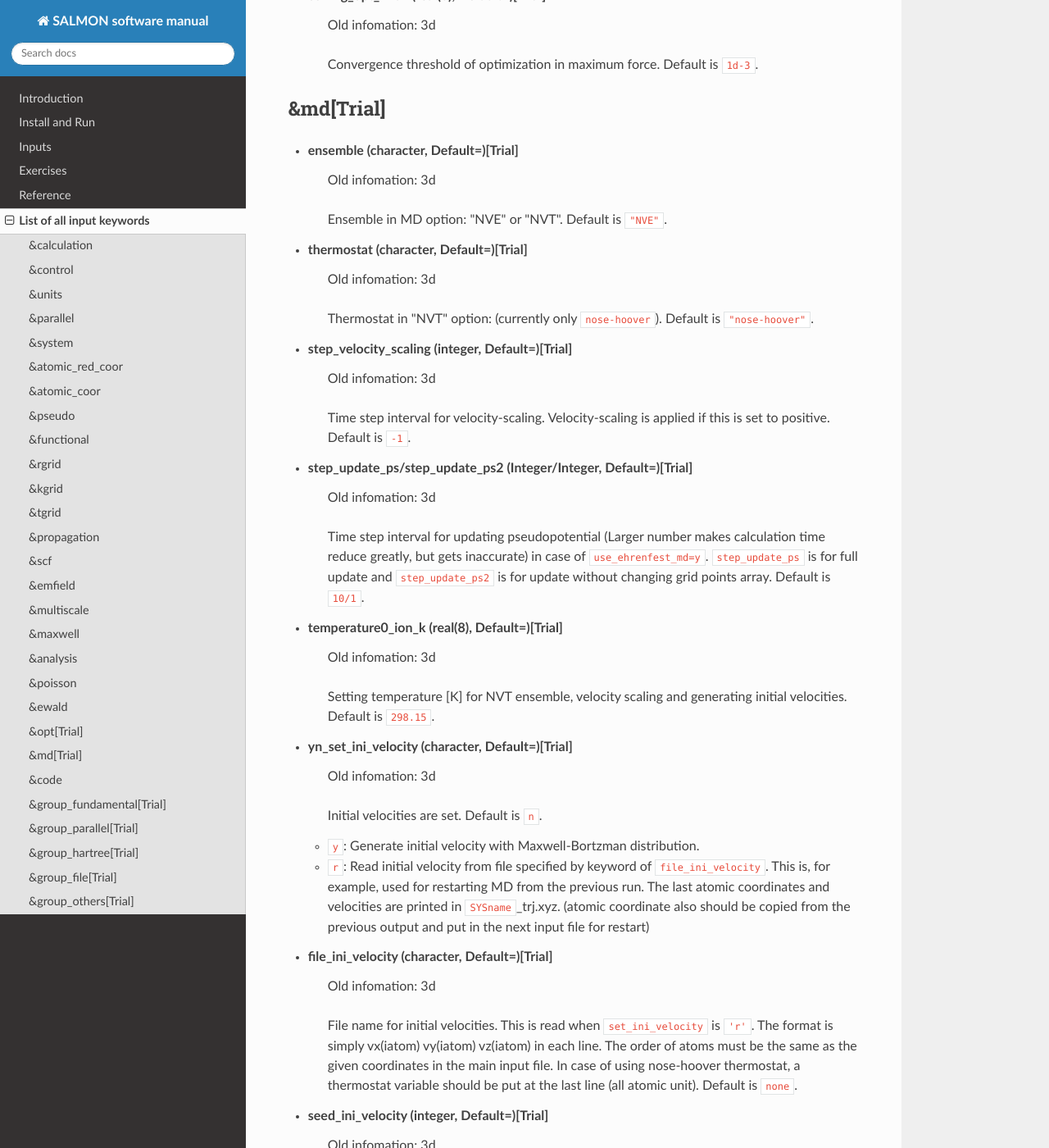
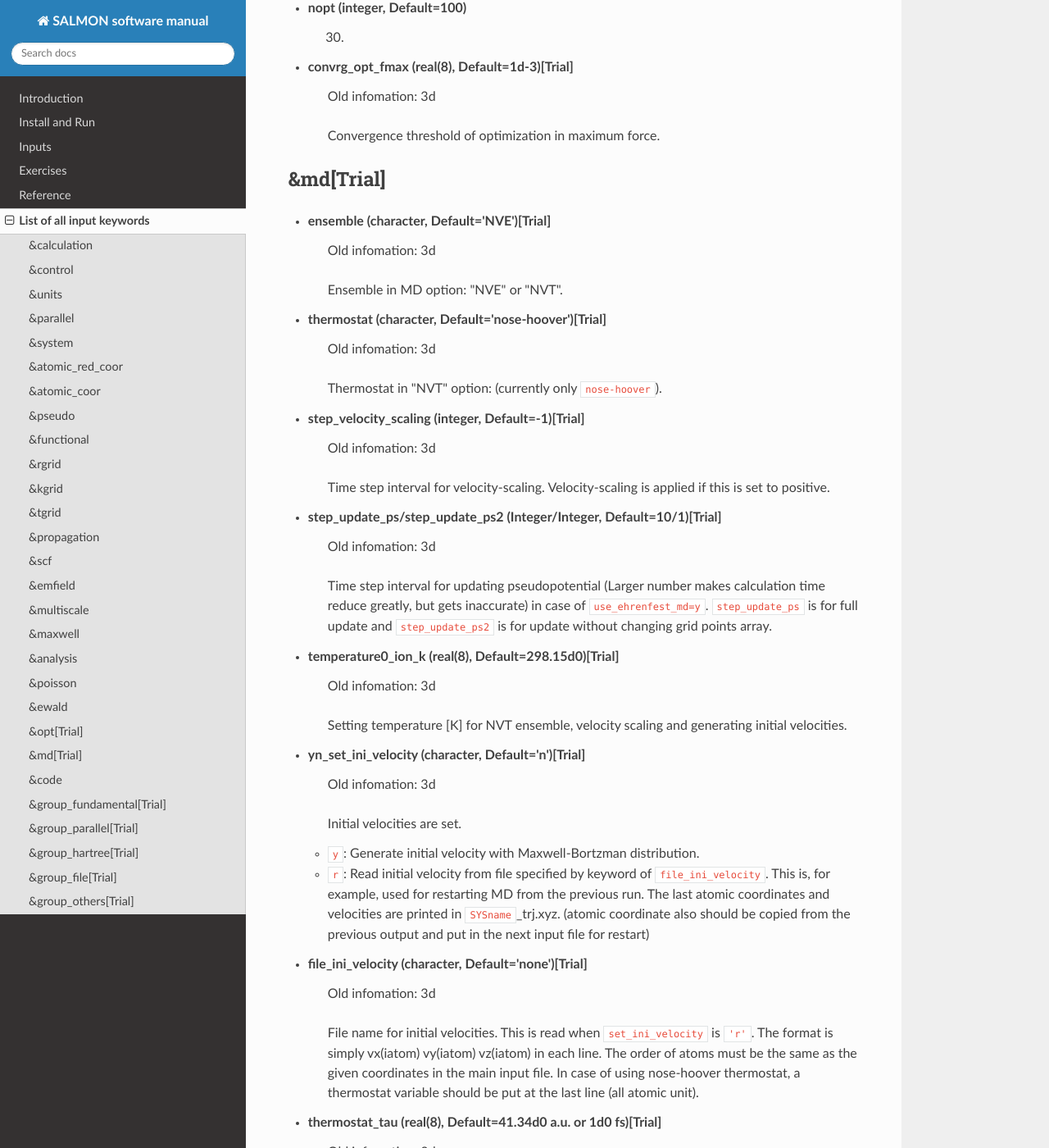
Before and after one commit to SALMON-TDDFT/SALMON-DOCS, a Sphinx documentation site: the page built from source/input_keyword_list.rst, in a window 1280 px wide and 1400 px high, scrolled down 21570 px. Shown: the whole window at 82% size. Built offline with Sphinx 7.4.7 and the Read the Docs theme 2.0.0, drawn with Linux system fonts in a browser that asks for light colours; formulas are drawn with MathJax 3; some of the changed text lies outside the part shown.

Commit message:
Update input_keyword_list.rst

```diff
--- a/source/input_keyword_list.rst
+++ b/source/input_keyword_list.rst
@@ -732,205 +732,188 @@
 - **out_dos_width** (real(8), Default=0.1d0 eV)
    Smearing width used in the density of state spectra..
 
-- **out_dos_function** (character, Default=)
+- **out_dos_function** (character, Default='gaussian')
    Choise of smearing method for the density of state spectra..
    ``gaussian`` and ``lorentzian`` function are available.
-   Default is ``gaussian``.
 
-- **yn_out_pdos** (character, Default=)
+- **yn_out_pdos** (character, Default='n')
    | Old infomation: 0d
    If ``'y'``, projected density of state is output.
-   Default is ``'n'``.
 
-- **yn_out_dns** (character, Default=)
+- **yn_out_dns** (character, Default='n')
    If ``'y'``, the spatial electron density distribution at the ground state is output.
-   Default is ``'n'``.
 
-- **yn_out_dns_rt/out_dns_rt_step** (Character/Integer, Default=)
+- **yn_out_dns_rt/out_dns_rt_step** (Character/Integer, Default='n')
    If ``'y'``,  the spatiotemporal electron density distribution during real-time time-propagation is output
    every ``outdns_rt_step`` time steps.
-   Default is ``'n'``.
 
-- **yn_out_dns_trans/out_dns_trans_energy** (Character/Real(8), Default=)[Trial]
+- **yn_out_dns_trans/out_dns_trans_energy** (Character/Real(8), Default='n'/1.55d0eV)[Trial]
    | Old infomation: 3d
    If ``'y'``, transition in different density from the ground state at specified field frequency omega(given by ``out_dns_trans_energy``) is calculated by drho(r,omega)=FT(rho(r,t)-rho_gs(r))/T.
-   Default is ``'n'/1.55eV``.
 
-- **yn_out_elf** (character, Default=)
+- **yn_out_elf** (character, Default='n')
    | Old infomation: 0d
    If ``'y'``, electron localization function is output.
-   Default is ``'n'``.
 
-- **yn_out_elf_rt/out_elf_rt_step** (Character/Integer,Default=)
+- **yn_out_elf_rt/out_elf_rt_step** (Character/Integer,Default='n'/50)
    | Old infomation: 0d
    If ``'y'``, electron localization function
    during real-time time-propagation is output
    every ``out_elf_rt_step`` time steps.
-   Default is ``'n'``.
 
-- **yn_out_estatic_rt/out_estatic_rt_step** (Character/Integer, Default=)
+- **yn_out_estatic_rt/out_estatic_rt_step** (Character/Integer, Default='n'/50)
    | Old infomation: 0d
    If ``'y'``, static electric field
    during real-time time-propagation is output
    every ``out_estatic_rt_step`` time steps.
-   Default is ``'n'``.
 
-- **yn_out_rvf_rt/out_rvf_rt_step** (Character/Integer, Default=)[Trial]
+- **yn_out_rvf_rt/out_rvf_rt_step** (Character/Integer, Default='n'/10)[Trial]
    | Old infomation: 3d
    If ``'y'``, coordinates[A], velocities[au], forces[au] on atoms
    during real-time time-propagation are printed in ``SYSname``\_trj.xyz
    every ``out_rvf_rt_step`` time steps.
    If ``use_ehrenfest_md='y'``,
    the printing option is automatically turned on.
-   Defaults are ``'n'/10``.
 
-- **yn_out_tm** (character, Default=)[Trial]
+- **yn_out_tm** (character, Default='n')[Trial]
    | Old infomation: 3d
    If ``'y'``, transition moments between occupied and virtual orbitals are printed into ``SYSname``\_tm.data after the ground state calculation.
-   Defaults are ``'n'``.
 
-- **out_projection_step** (integer, Default=)
+- **out_projection_step** (integer, Default=100)
    | Old infomation: 3d
    Interval time step of projection analysis
    if ``projection_option`` is not ``'no'``.
-   Default is ``100``.
 
-- **format_voxel_data** (character, Default=)
+- **out_ms_step** (integer, Default=100)
+   xxx.
+
+- **format_voxel_data** (character, Default='cube')
    File format for three-dimensional volumetric data.
    ``'avs'``, ``'cube'``, and ``'vtk'`` can be chosen.
-   Default is ``'cube'``.
 
-- **nsplit_voxel_data** (integer, Default=)
+- **nsplit_voxel_data** (integer, Default=1)
    | Old infomation: 0d
    Number of separated files for three dimensional data.
    Effective only when ``format3d`` is ``'avs'``.
    ``numfiles_out_3d`` must be less than or equal to number of processes.
-   Default is ``1``.
 
-- **timer_process** (character, Default=)[Trial]
+- **timer_process** (character, Default='n')[Trial]
    | Old infomation: 0d
    Basically, elapsed times are written in the output file.
    But if ``timer_process`` is ``'y'``,
    files of elapsed times for every process are also generated.
    This variable is effective only for the real-time caululation.
-   Default is ``'n'``.
 
 
 &poisson
 --------
 
-- **layout_multipole** (character, Default=)
+- **layout_multipole** (character, Default=3)
    | Old infomation: 0d
-   A variable to determine how to put multipoles in the Hartree potential calculation. Default is ``3``.
+   A variable to determine how to put multipoles in the Hartree potential calculation.
 
   - ``1``: A single pole is put at the center.
   - ``2``: Multipoles are put at the center of atoms.
   - ``3``: Multipoles are put at the center of mass of electrons in prepared cuboids.
 
-- **num_multipole_xyz(3)** (integer, Default=)
+- **num_multipole_xyz(3)** (integer, Default=0)
    | Old infomation: 0d
-   Number of multipoles when ``meo`` is ``3``. Default is ``0,0,0``. When default is set, number of multipoles is calculated automatically.
+   Number of multipoles when ``meo`` is ``3``. When default is set, number of multipoles is calculated automatically.
+
+- **threshold_cg** (real(8), Default=1d-15 a.u.)
+   xxx.
 
 
 &ewald
 ------
 
-- **newald** (integer, Default=)
+- **newald** (integer, Default=4)
    | Old infomation: 3d
    Parameter for Ewald method.
    Short-range part of Ewald sum is calculated within ``newald`` th
    nearlist neighbor cells.
-   Default is ``4``.
 
-- **aewald** (real(8), Default=)
+- **aewald** (real(8), Default=0.5d0)
    | Old infomation: 3d
    Square of range separation parameter for Ewald method in atomic unit.
-   Default is ``0.5``.
-
 
 
 &opt[Trial]
 -------------
 
-- **nopt** (integer, Default=)
-   xxx
+- **nopt** (integer, Default=100)
+   xxx.
 
-- **convrg_opt_fmax** (real(8), Default=)[Trial]
+- **convrg_opt_fmax** (real(8), Default=1d-3)[Trial]
    | Old infomation: 3d
    Convergence threshold of optimization in maximum force.
-   Default is ``1d-3``.
 
 
 &md[Trial]
 -----------
-- **ensemble** (character, Default=)[Trial]
+- **ensemble** (character, Default='NVE')[Trial]
    | Old infomation: 3d
    Ensemble in MD option: "NVE" or "NVT".
-   Default is ``"NVE"``.
 
-- **thermostat** (character, Default=)[Trial]
+- **thermostat** (character, Default='nose-hoover')[Trial]
    | Old infomation: 3d
    Thermostat in "NVT" option: (currently only ``nose-hoover``).
-   Default is ``"nose-hoover"``.
 
-- **step_velocity_scaling** (integer, Default=)[Trial]
+- **step_velocity_scaling** (integer, Default=-1)[Trial]
    | Old infomation: 3d
    Time step interval for velocity-scaling. Velocity-scaling is applied if this is set to positive.
-   Default is ``-1``.
 
-- **step_update_ps/step_update_ps2** (Integer/Integer, Default=)[Trial]
+- **step_update_ps/step_update_ps2** (Integer/Integer, Default=10/1)[Trial]
    | Old infomation: 3d
    Time step interval for updating pseudopotential (Larger number makes calculation time reduce greatly, but gets inaccurate) in case of ``use_ehrenfest_md=y``. ``step_update_ps`` is for full update and ``step_update_ps2`` is for update without changing grid points array.
-   Default is ``10/1``.
 
-- **temperature0_ion_k** (real(8), Default=)[Trial]
+- **temperature0_ion_k** (real(8), Default=298.15d0)[Trial]
    | Old infomation: 3d
    Setting temperature [K] for NVT ensemble, velocity scaling and generating initial velocities.
-   Default is ``298.15``.
 
-- **yn_set_ini_velocity** (character, Default=)[Trial]
+- **yn_set_ini_velocity** (character, Default='n')[Trial]
    | Old infomation: 3d
    Initial velocities are set.
-   Default is ``n``.
 
   - ``y``: Generate initial velocity with Maxwell-Bortzman distribution.
   - ``r``: Read initial velocity from file specified by keyword of ``file_ini_velocity``. This is, for example, used for restarting MD from the previous run. The last atomic coordinates and velocities are printed in ``SYSname``\_trj.xyz. (atomic coordinate also should be copied from the previous output and put in the next input file for restart)
 
-
-- **file_ini_velocity** (character, Default=)[Trial]
+- **file_ini_velocity** (character, Default='none')[Trial]
    | Old infomation: 3d
    File name for initial velocities. This is read when ``set_ini_velocity`` is ``'r'``. The format is simply vx(iatom) vy(iatom) vz(iatom) in each line. The order of atoms must be the same as the given coordinates in the main input file. In case of using nose-hoover thermostat, a thermostat variable should be put at the last line (all atomic unit).
-   Default is ``none``.
 
-- **seed_ini_velocity** (integer, Default=)[Trial]
+- **thermostat_tau** (real(8), Default=41.34d0 a.u. or 1d0 fs)[Trial]
+   | Old infomation: 3d
+   Parameter in Nose-Hoover method: controlling time constant for temperature.
+   Default is ``41.34[au] or 1.0[fs]``.
+
+- **seed_ini_velocity** (integer, Default=123)[Trial]
    | Old infomation: 3d
    Random seed (integer number) to generate initial velocity if ``set_ini_velocity`` is set to y.
    Default is ``123``.
 
-- **thermostat_tau** (real(8), Default=)[Trial]
-   | Old infomation: 3d
-   Parameter in Nose-Hoover method: controlling time constant for temperature.
-   Default is ``41.34[au] or 1.0[fs]``.
-
-- **yn_stop_system_momt** (character, Default=)[Trial]
+- **yn_stop_system_momt** (character, Default=n)[Trial]
    | Old infomation: 3d
    Center of mass is stopped every time step.
-   Default is ``n``.
 
 
 &code
 -----
 
 - **yn_want_stencil_openmp_parallelization(yn)**
+   xxx.
 
 - **yn_want_stencil_hand_vectorization(yn)**
+   xxx.
 
 - **yn_force_stencil_openmp_parallelization(yn)**
+   xxx.
 
 - **yn_force_stencil_sequential_computation(yn)**
+   xxx.
 
 - **yn_want_communication_overlapping(yn)**
-
+   xxx.
 
 
 **Following variables are moved from the isolated part. Some of them may be added to common input, be combined to it, and be removed.**
```
Also changed, not shown: other parts of source/input_keyword_list.rst (+2 -2 lines).
